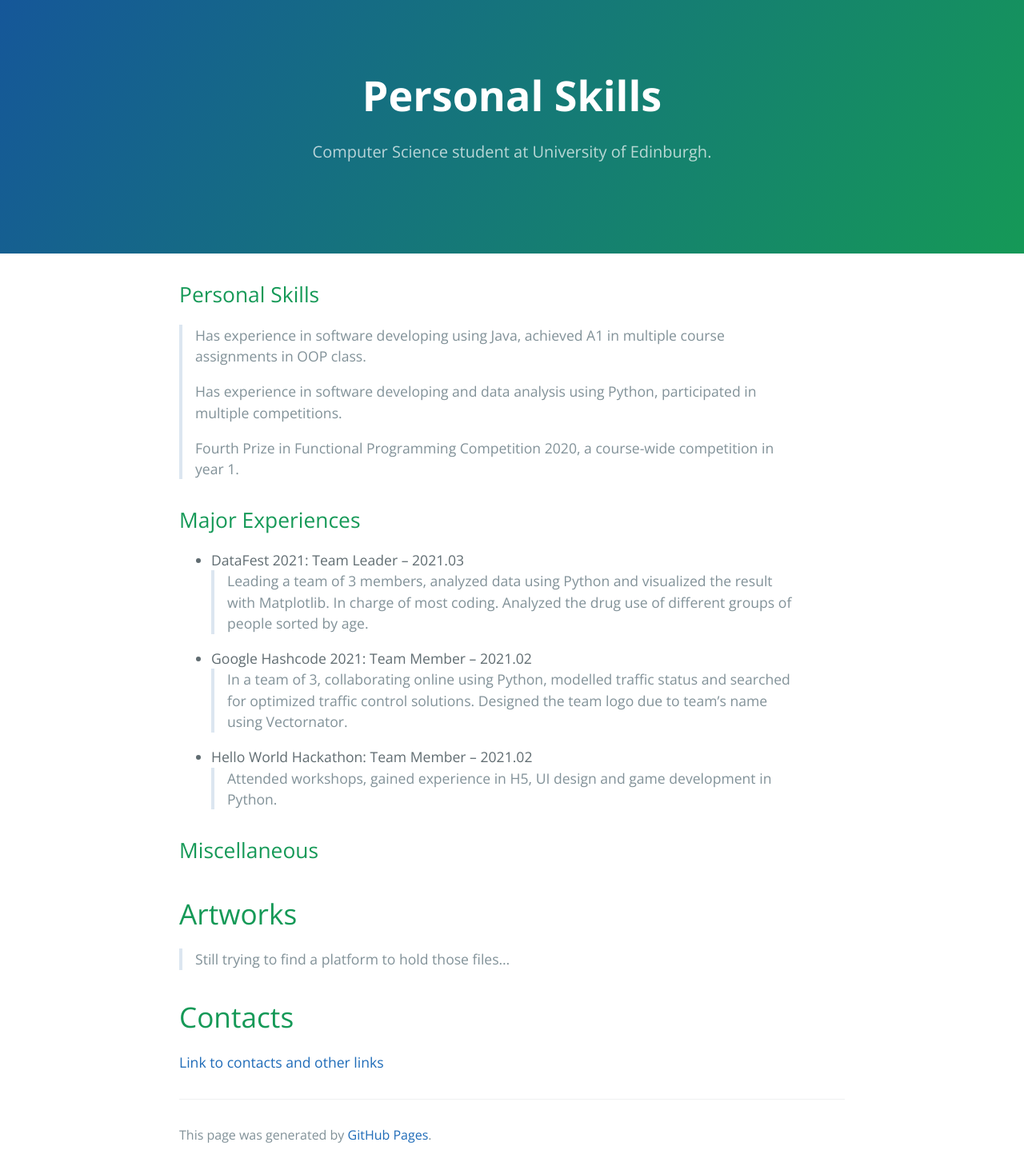
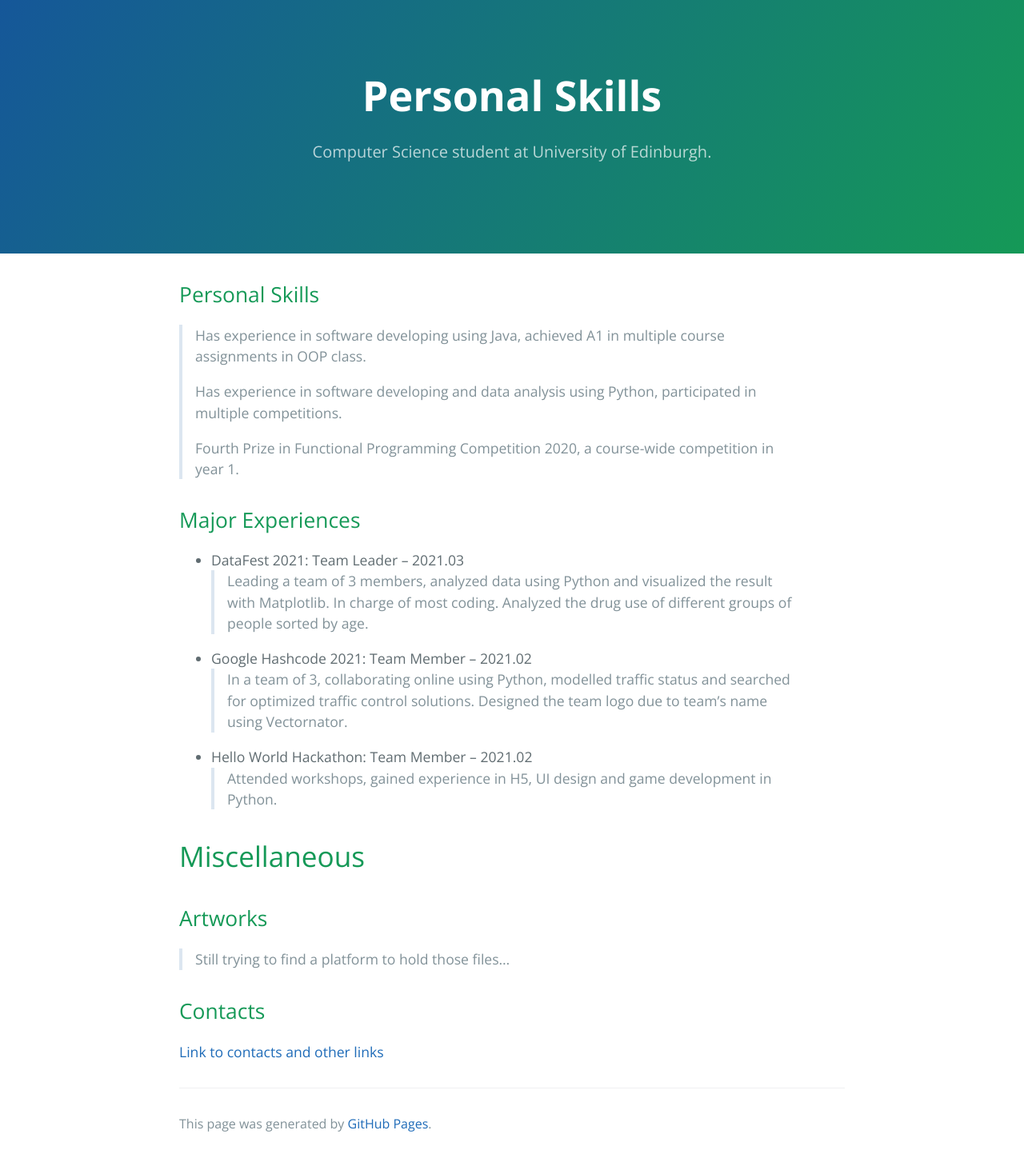
Before and after one commit to SanBingYouYong/SanBingYouYong.github.io, a Jekyll site: the page built from index.md, in a window 1280 px wide. Shown: the whole page at 80% size. Built offline with Jekyll 4.4.1, drawn with Linux system fonts in a browser that asks for light colours; our own code applies the rules of GitHub Pages for plain Markdown files.

```diff
--- a/index.md
+++ b/index.md
@@ -1,6 +1,7 @@
 ---
 layout: default
 ---
+
 
 ## Personal Skills
 
@@ -21,12 +22,12 @@ layout: default
 *   Hello World Hackathon: Team Member       -- 2021.02
 >Attended workshops, gained experience in H5, UI design and game development in Python.
 
-## Miscellaneous
+# Miscellaneous
 
-# Artworks
+## Artworks
 
 >Still trying to find a platform to hold those files...
 
-# Contacts
+## Contacts
 
 [Link to contacts and other links](./page-of-links.md)
```
